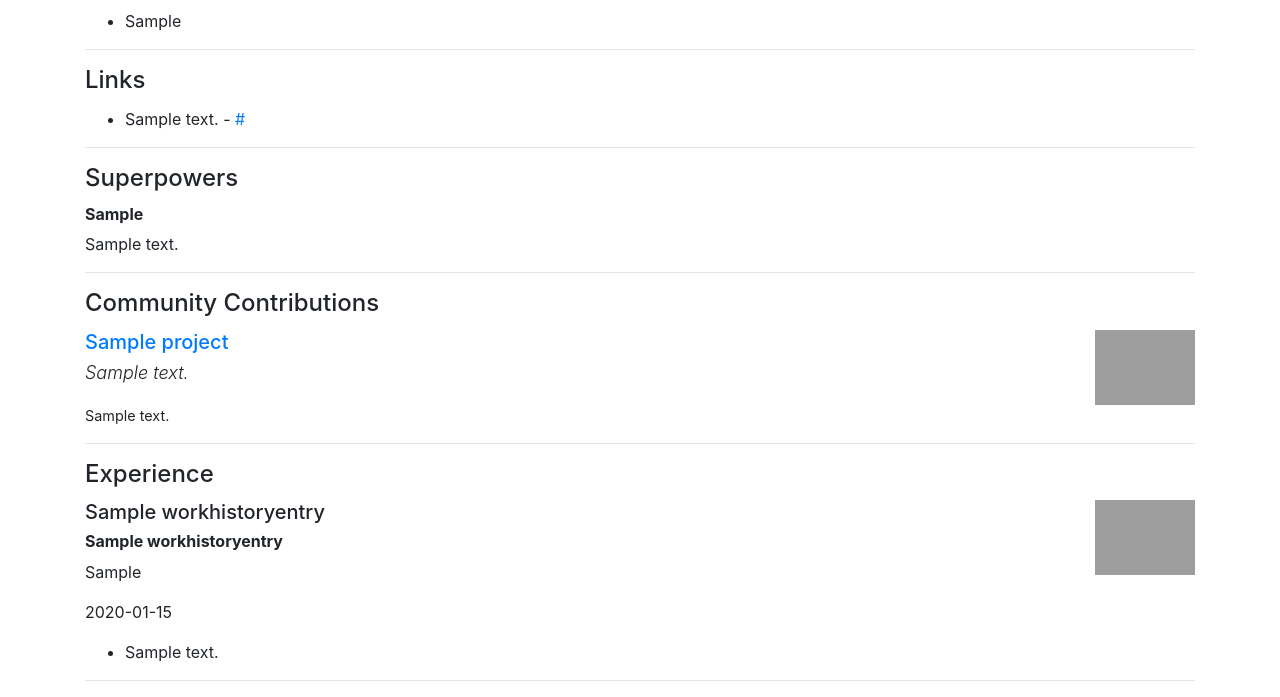
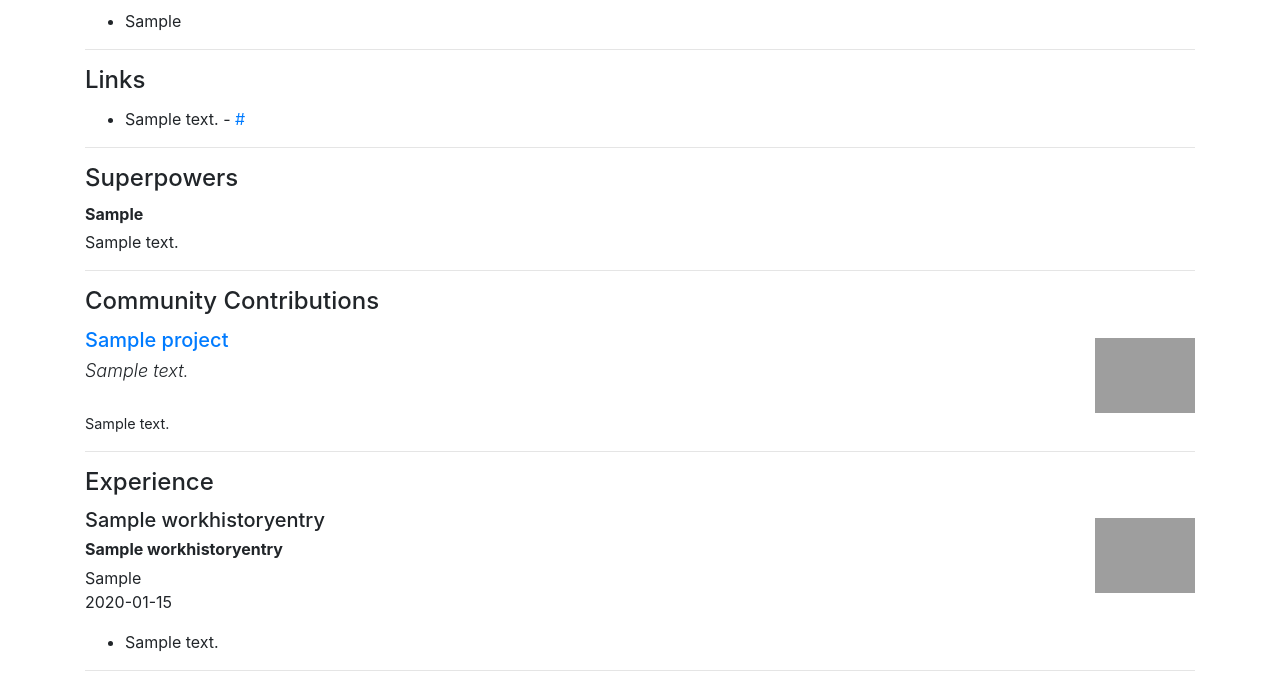
Before and after one commit to ben174/bugben, a Django app: page / in a window 1280 px wide. Shown: the part 387-1084 px from the top of the page. After the commit the page ends 1058 px from the top, so only its background shows below. Run offline with Django 3.2, Linux system fonts and the light colour scheme; tables that the repository leaves empty hold one stand-in row (values such as "Sample post"); parts of the project's set-up code (start-up, migrations or seed data) failed here and were passed over; some libraries are stand-ins or nearby versions; grey boxes are pictures that could not be loaded.

Commit message:
format entry descriptions

```diff
--- /dev/null
+++ b/resume/templatetags/resume_extras.py
@@ -0,0 +1,13 @@
+from django import template
+from django.utils.safestring import mark_safe
+
+
+register = template.Library()
+
+
+def text_to_html(value):
+    """Turns plain text into HTML"""
+    return mark_safe(value.replace('\n', '<br>'))
+
+
+register.filter('text_to_html', text_to_html)
--- a/templates/resume.html
+++ b/templates/resume.html
@@ -1,5 +1,6 @@
 {% extends "base.html" %}
 {% load static %}
+{% load resume_extras %}
 
 {% block posthead %}
 <style type="text/css">
@@ -19,6 +20,10 @@ h4 {
   margin-bottom: 0.5em;
 }
 
+h6 {
+  margin-bottom: 6px;
+}
+
 .alert {
   margin: 20px 0;
 }
@@ -35,6 +40,11 @@ h4 {
 
 .entry-logo {
   width: 100px;
+  margin-top: 10px;
+}
+
+h5 {
+  margin-top: 10px 0;
 }
 </style>
 {% endblock %}
@@ -94,7 +104,7 @@ h4 {
         </div>
       </div>
     <div class="details">
-      <p>{{ project.long_description }}</p>
+      <p>{{ project.long_description|text_to_html }}</p>
     </div>
     {% endfor %}
 
@@ -106,8 +116,10 @@ h4 {
         <div class="col-10">
           <h5>{{ work.client_name }}</h5>
           <h6>{{ work.title }}</h6>
-          <p>{{ work.location }}</p>
-          <p>{{ work.timespan }}</p>
+          <p>
+            {{ work.location }}<br />
+            {{ work.timespan }}
+          </p>
         </div>
         <div class="col-2">
           <img style="float: right" class="img-fluid entry-logo" src="{% static work.logo_path %}">
@@ -115,7 +127,7 @@ h4 {
       </div>
       <ul>
       {% for achievement in work.workachievement_set.all %}
-        <li>{{ achievement.description }}</li>
+        <li>{{ achievement.description|text_to_html }}</li>
       {% endfor %}
       </ul>
     {% endfor %}
```
Also changed, not shown: resume/templatetags/__init__.py (added).
